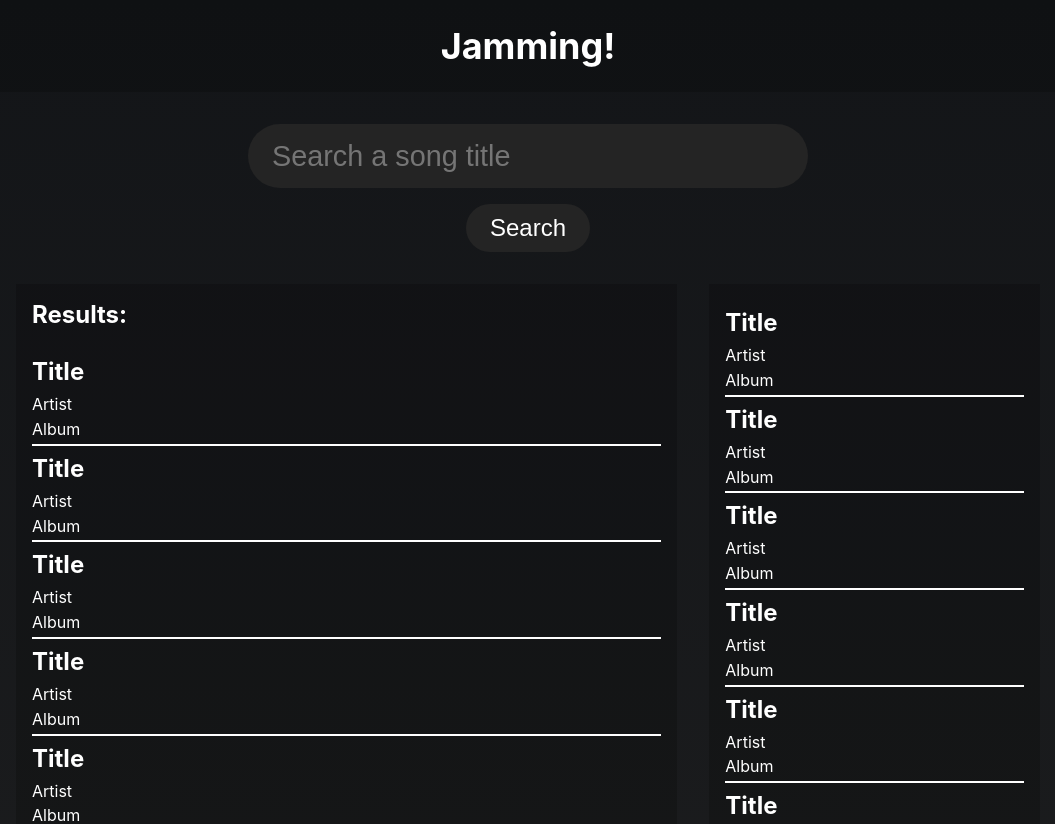
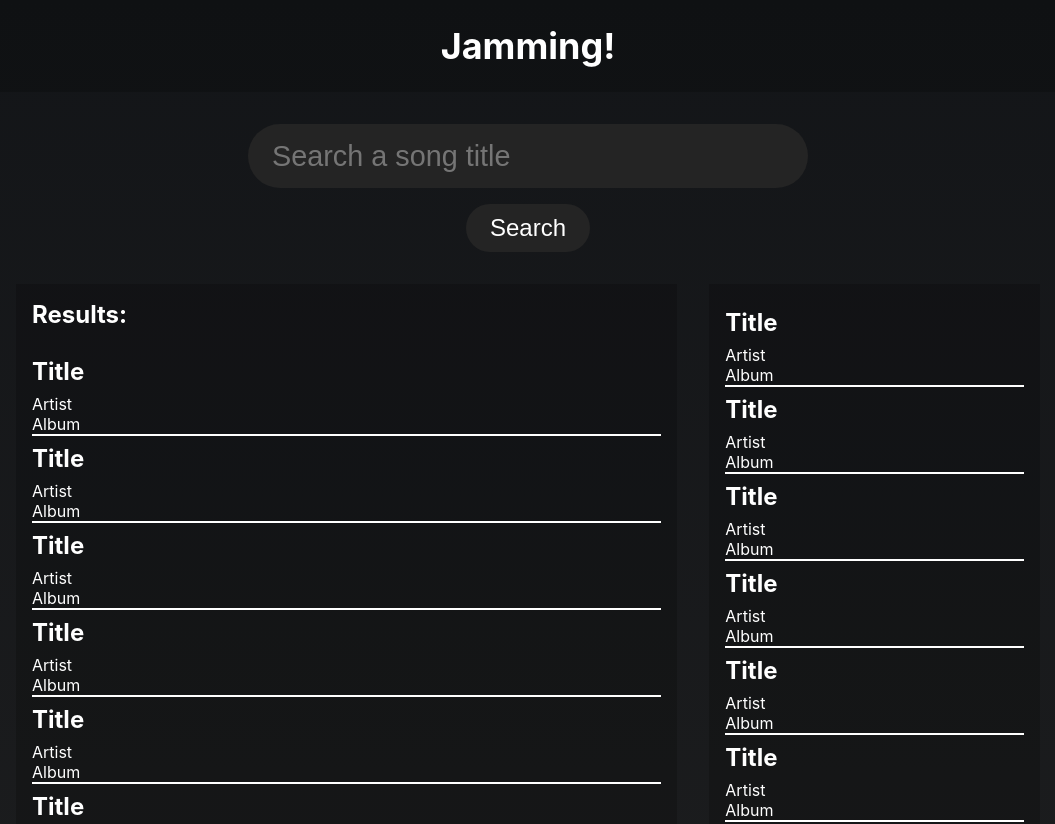
Before and after one commit to ChielHoogma/Jammming, a React (Create React App) app: page / in a window 1280 px wide. Shown: the top 824 px of the page, without its empty margins (112-1167 px from the left). Built offline with nearby package versions, Linux system fonts and the light colour scheme.

Commit message:
Added button to track

```diff
--- a/package.json
+++ b/package.json
@@ -34,5 +34,8 @@
       "last 1 firefox version",
       "last 1 safari version"
     ]
+  },
+  "devDependencies": {
+    "@babel/plugin-proposal-private-property-in-object": "^7.21.11"
   }
 }
--- a/src/Components/Track/Track.js
+++ b/src/Components/Track/Track.js
@@ -5,11 +5,14 @@ function Track(props){
     const track = props.track;
     return (
         <div className={styles.Track}>
-            <h2 className={styles.Title}>{track.title}</h2>
             <div className={styles.TrackInfo}>
-                <div className={styles.Artist}>{track.artist}</div>
-                <div className={styles.Album}>{track.album}</div>
+                <div className={styles.TrackInfoBody}>
+                    <h2 className={styles.Title}>{track.title}</h2>
+                    <p className={styles.Artist}>{track.artist}</p>
+                    <p className={styles.Album}>{track.album}</p>
+                </div>
             </div>
+            <button className={styles.ActionButton} onClick={props.onButtonClick}>{props.text}</button>
         </div>
     );
 }
--- a/src/Components/Track/Track.module.css
+++ b/src/Components/Track/Track.module.css
@@ -3,7 +3,6 @@
     border-bottom: 2px solid white;
     min-height: 3rem;
     display: flex;
-    flex-direction: column;
 }
 .Title{
     margin: 0.5rem 0 0.5rem 0;
@@ -11,8 +10,27 @@
 }
 .TrackInfo{
     display: flex;
+    justify-content: space-between;
+    width: 100%;
+}
+.TrackInfoBody{
+    display: flex;
     flex-direction: column;
 }
 .Album, .Artist{
-    margin-bottom: 0.3rem;
+    margin-bottom: 0rem;
+    margin-top: 0rem;
 }
+.ActionButton{
+    background: none;
+    border: none;
+    padding: 0;
+    margin: 0;
+    font-size: 2rem;
+    color: inherit;
+    cursor: pointer;
+}
+.ActionButton:hover {
+    color: #3498db;
+    text-shadow: 2px 2px 4px rgba(255, 255, 255, 0.3);
+}
--- a/src/Components/Tracklist/Tracklist.js
+++ b/src/Components/Tracklist/Tracklist.js
@@ -71,11 +71,11 @@ const tracks = [{
     album: "Album",
 }];
 
-function Tracklist(){
+function Tracklist(props){
     return (
         <div className={styles.Tracklist}>
             {tracks.map((track) => (
-                <Track track={track}/>
+                <Track track={track} text={props.trackButtonText}/>
             ))}
         </div>
     );
```
Also changed, not shown: 1 other file (tests, documents, lock files or other folders).
